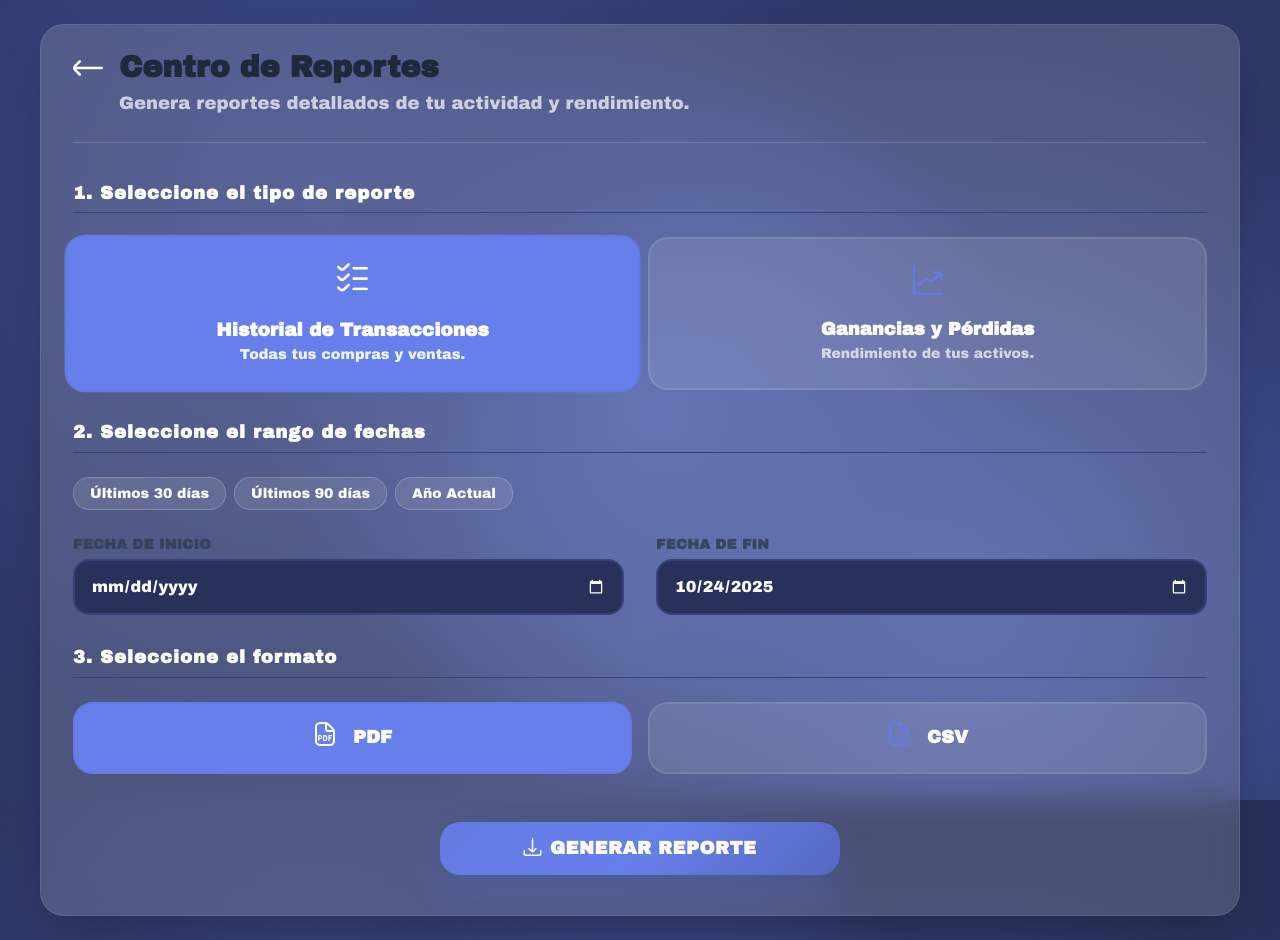
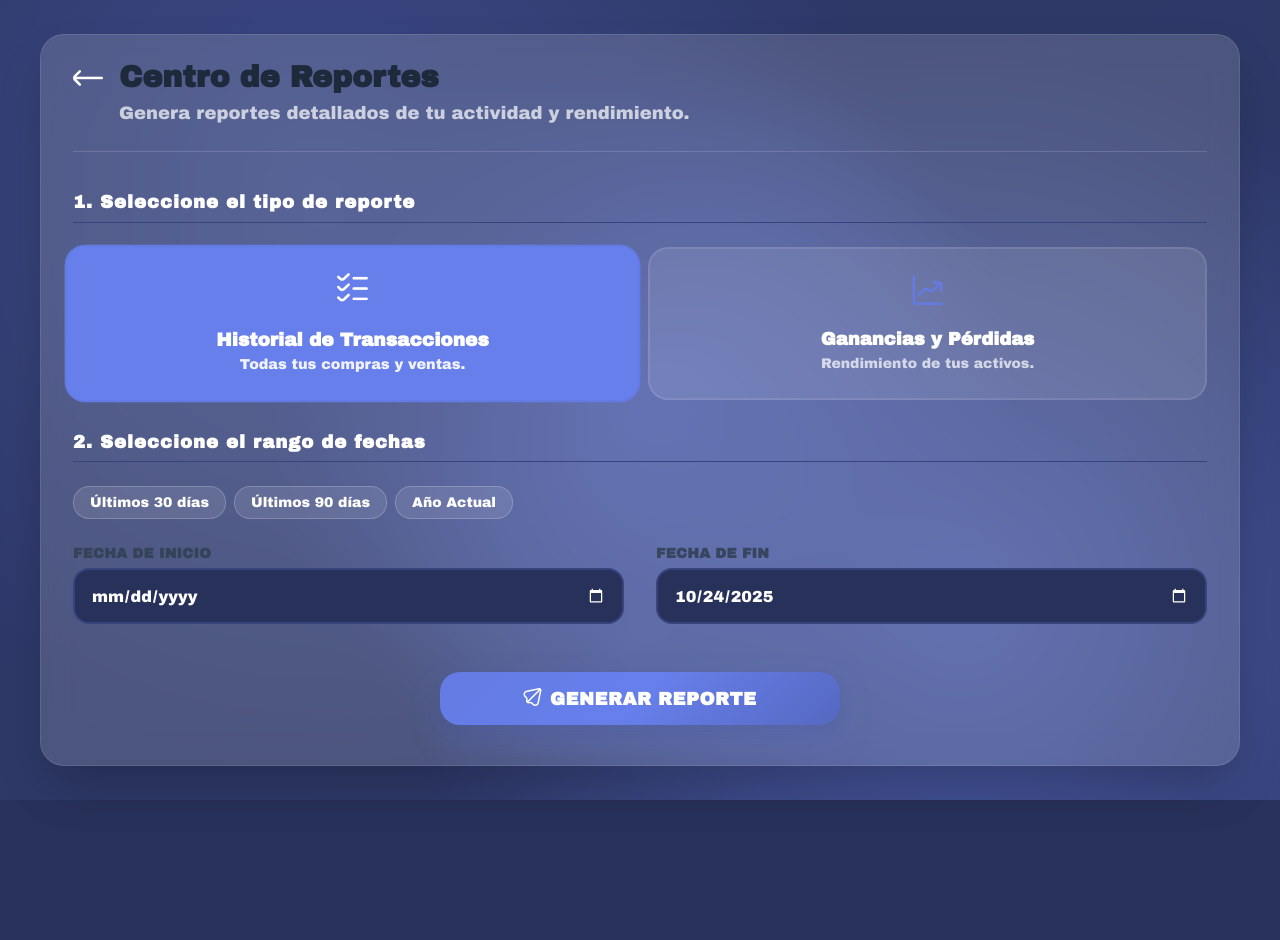
Before and after one commit to FranzFQ/hapi_page_proyect, a React (Vite) app in the folder fronted/: page /reports in a window 1280 px wide. After the commit the page ends 800 px from the top, so only its background shows below. Built offline with nearby package versions, Linux system fonts and the light colour scheme.

Commit message:
fix: change icons

```diff
--- a/fronted/src/pages/ReportsPage.jsx
+++ b/fronted/src/pages/ReportsPage.jsx
@@ -109,39 +109,11 @@ export default function ReportsPage() {
               </div>
             </div>
 
-            <div className="report-step">
-              <h3 className="form-section-title">3. Seleccione el formato</h3>
-              <div className="format-select-group">
-                <label className={`format-radio ${fileFormat === 'PDF' ? 'selected' : ''}`}>
-                  <input
-                    type="radio"
-                    name="format"
-                    value="PDF"
-                    checked={fileFormat === 'PDF'}
-                    onChange={() => setFileFormat('PDF')}
-                  />
-                  <i className="fi fi-rr-file-pdf"></i>
-                  <span>PDF</span>
-                </label>
-                <label className={`format-radio ${fileFormat === 'CSV' ? 'selected' : ''}`}>
-                  <input
-                    type="radio"
-                    name="format"
-                    value="CSV"
-                    checked={fileFormat === 'CSV'}
-                    onChange={() => setFileFormat('CSV')}
-                  />
-                  <i className="fi fi-rr-file-csv"></i>
-                  <span>CSV</span>
-                </label>
-              </div>
-            </div>
-
             {error && <span className="error-message">{error}</span>}
 
             <div className="reports-actions">
               <button type="submit" className="btn btn-primary">
-                <i className="fi fi-rr-download"></i>
+                <i className="fi fi-rr-paper-plane"></i>
                 Generar Reporte
               </button>
             </div>
```
